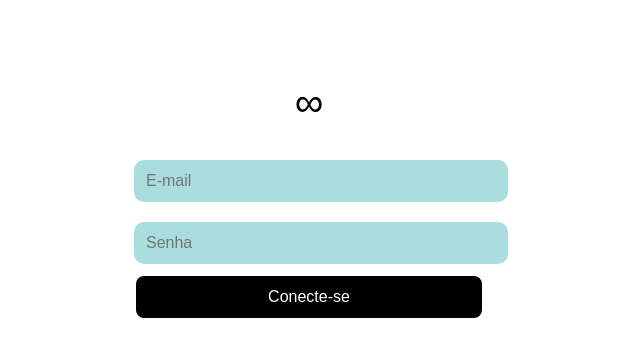
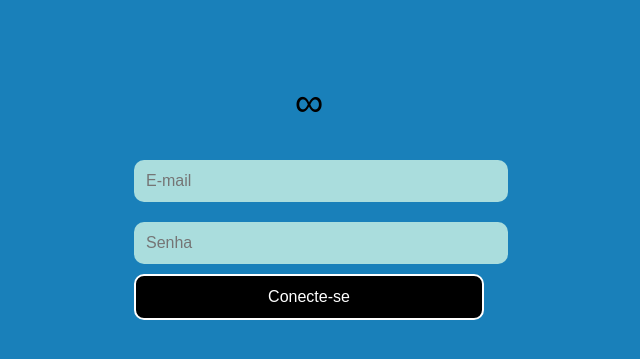
Before and after one commit to Eliel567/Infinitephp, a PHP site: page /login.php in a window 1280 px wide. Shown: the top 359 px of the page, without its empty margins (331-971 px from the left). Run offline with PHP 8.4, Linux system fonts and the light colour scheme.

Commit message:
Update login.php

```diff
--- a/login.php
+++ b/login.php
@@ -20,7 +20,7 @@ if ($_SERVER['REQUEST_METHOD' ] === ' POST') {
     body {
         margin: 0;
         padding: 0;
-        background-color:1980BA;
+        background: #1980ba;
         font-family: Arial, sans-serif;
     }
     .container {
```
